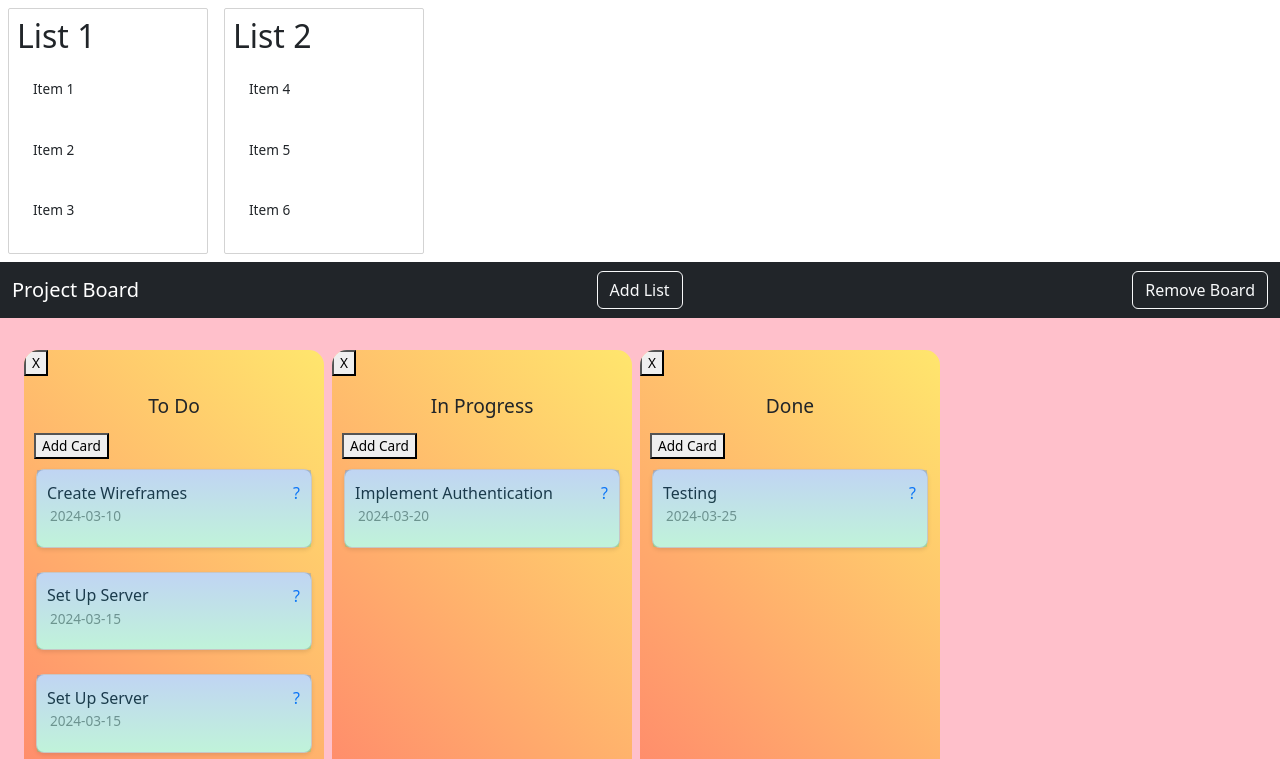
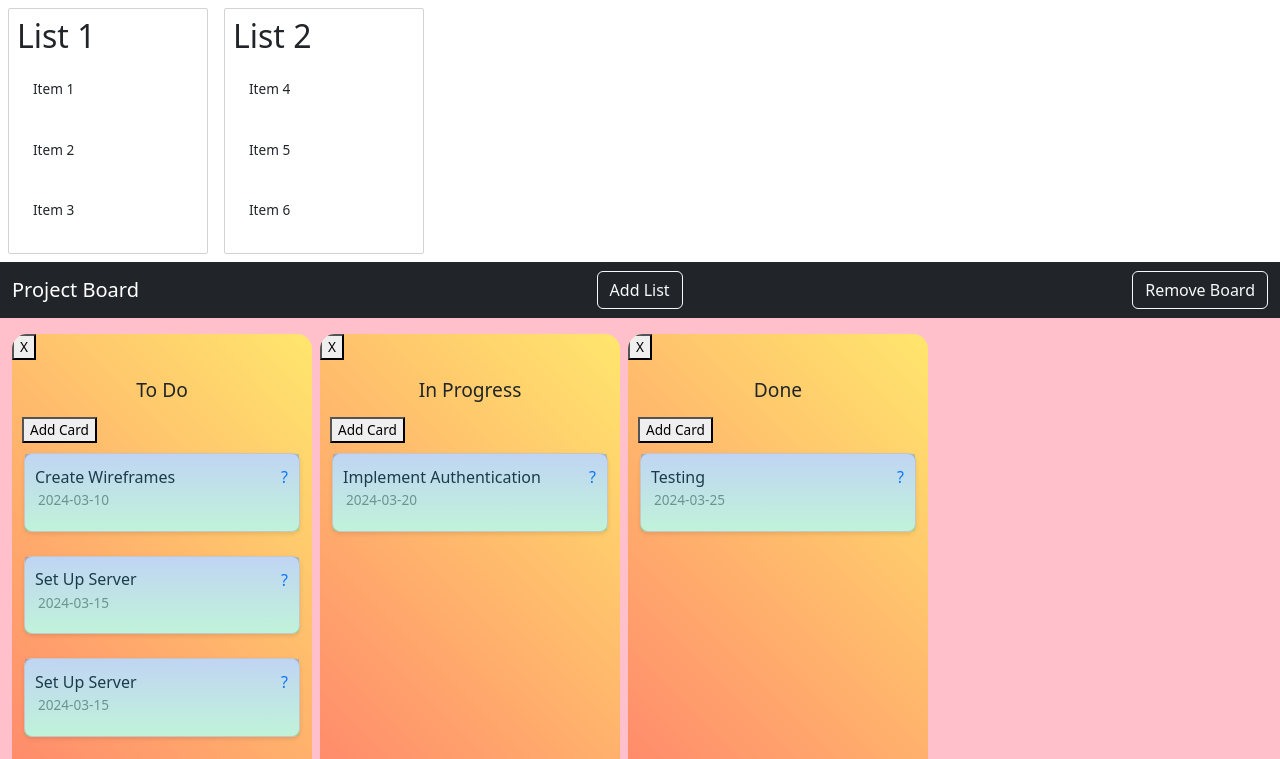
Before and after one commit to SarahCallesDeveloper/BoardTaskMaster, a React (Vite) app in the folder Board_Organizer/: page / in a window 1280 px wide. Shown: the top 759 px of the page. Built offline with nearby package versions, Linux system fonts and the light colour scheme.

Commit message:
erased all dnd in components

```diff
--- a/Board_Organizer/src/Components/alternativeboard.jsx
+++ b/Board_Organizer/src/Components/alternativeboard.jsx
@@ -1,5 +1,4 @@
 import React, { useState } from 'react';
-import { DragDropContext, Droppable, Draggable } from 'react-beautiful-dnd';
 import { List } from './list'; // Assuming you have a List component
 
 import "../Styling/CssScrollbar.css"
@@ -8,7 +7,6 @@ export function Board({ board, onRemove }) {
   const { id, name, lists } = board;
   const [updatedLists, setUpdatedLists] = useState(lists);
 
-  // Function to handle editing of a list
   const handleRemove = () => {
     const confirmation = window.confirm("Are you sure you want to remove this board?");
     if (confirmation) {
@@ -24,6 +22,7 @@ export function Board({ board, onRemove }) {
     };
     setUpdatedLists(prevLists => [...prevLists, newList]);
   };
+
   const handleRemoveList = (id) => {
     setUpdatedLists(prevLists => prevLists.filter(list => list.id !== id));
   };
@@ -43,23 +42,6 @@ export function Board({ board, onRemove }) {
     setUpdatedLists(updatedListsCopy);
   };
 
-  // Function to handle reordering of lists
-  /*const handleDragEnd = (result) => {
-    if (!result.destination) return; // dropped outside the board
-    const items = Array.from(updatedLists);
-    const [reorderedItem] = items.splice(result.source.index, 1);
-    items.splice(result.destination.index, 0, reorderedItem);
-    setUpdatedLists(items);
-  };*/
-
-  const handleDragEnd = (result) => {
-    if (!result.destination) return;
-    const items = Array.from(updatedLists);
-    const [reorderedItem] = items.splice(result.source.index, 1);
-    items.splice(result.destination.index, 0, reorderedItem);
-    setUpdatedLists(items);
-  };
-
   return (
     <div style={{background:"pink"}}>
       <nav className="navbar navbar-dark bg-dark">
@@ -70,36 +52,14 @@ export function Board({ board, onRemove }) {
         </div>
       </nav>
       <div className="container-fluid py-3" style={{ overflowX: 'auto', overflowY: 'hidden', maxWidth: '100vw' }}>
-
-      <DragDropContext onDragEnd={handleDragEnd}>
-    <div className="container-fluid py-3" style={{ overflowX: 'auto', overflowY: 'hidden', maxWidth: '100vw' }}>
-
-
-            <div
-              style={{
-                display: 'flex',
-                width: 'max-content' // Set the width to max-content to allow the container to expand based on its content
-              }}
-            >
-              {updatedLists.map((list, index) => (
-
-                    <div
-
-                      style={{
-                        width: '300px', // Set a fixed width for each list container
-                        marginRight: '8px' // Adjust spacing between draggable items as needed
-                      }}
-                    >
-                      <List list={list} onEdit={handleEdit} onRemove={() => handleRemoveList(list.id)} />
-                    </div>
-
-              ))}
+        <div style={{ display: 'flex', width: 'max-content' }}>
+          {updatedLists.map((list) => (
+            <div style={{ width: '300px', marginRight: '8px' }} key={list.id}>
+              <List list={list} onEdit={handleEdit} onRemove={() => handleRemoveList(list.id)} />
             </div>
+          ))}
+        </div>
+      </div>
     </div>
-    </DragDropContext>
-    </div>
-  </div>
-
-
   );
 }
--- a/Board_Organizer/src/Components/list.jsx
+++ b/Board_Organizer/src/Components/list.jsx
@@ -1,5 +1,4 @@
 import React, { useState } from 'react';
-import { DragDropContext, Droppable, Draggable } from 'react-beautiful-dnd';
 import { Card } from './card'; // Assuming you have a Card component
 import '../Styling/CssList.css';
 import "../Styling/CssScrollbar.css"
@@ -32,14 +31,6 @@ export function List({ list, onRemove }) {
     }
   };
 
-  const handleDragEnd = (result) => {
-    if (!result.destination) return;
-    const items = Array.from(updatedCards);
-    const [reorderedItem] = items.splice(result.source.index, 1);
-    items.splice(result.destination.index, 0, reorderedItem);
-    setUpdatedCards(items);
-  };
-
   const handleAddCard = () => {
     const newCard = {
       id: Math.random().toString(36).substr(2, 9),
@@ -61,30 +52,16 @@ export function List({ list, onRemove }) {
       <button onClick={handleRemove}>X</button>
       <h2 className="mt-2 mb-3" style={{ textAlign: 'center', fontSize: '1.2rem', paddingTop: '10px', margin: '0' }}>{name}</h2>
       <button onClick={handleAddCard} style={{ margin: '0 10px 10px 10px' }}>Add Card</button>
-      <DragDropContext onDragEnd={handleDragEnd}>
-        <Droppable droppableId={`droppable-${id}`}>
-          {(provided, snapshot) => (
-            <div ref={provided.innerRef} {...provided.droppableProps}>
+
       <div className="list" id={id}>
         <div className="row row-cols-1 row-cols-md-1 g-1">
           {updatedCards.map((card, index) => (
-                    <Draggable key={card.id} draggableId={`draggable-${card.id}`} index={index}>
-                      {(provided, snapshot) => (
-                        <div ref={provided.innerRef} {...provided.draggableProps} {...provided.dragHandleProps}>
-                          <div className="col">
-                            <Card card={card} onEdit={handleEdit} index={index} onRemove={() => handleRemoveCard(card.id)} style={{ borderRadius: '15px', boxShadow: snapshot.isDragging ? '0 4px 8px 0 rgba(0, 0, 0, 0.2)' : 'none' }} />
+            <div className="col" key={card.id}>
+              <Card card={card} onEdit={handleEdit} index={index} onRemove={() => handleRemoveCard(card.id)} style={{ borderRadius: '15px' }} />
             </div>
-                        </div>
-                      )}
-                    </Draggable>
           ))}
         </div>
       </div>
-              {provided.placeholder}
-            </div>
-          )}
-        </Droppable>
-      </DragDropContext>
     </div>
   );
 }
```
Lines whose indentation alone changed are shown as unchanged.
